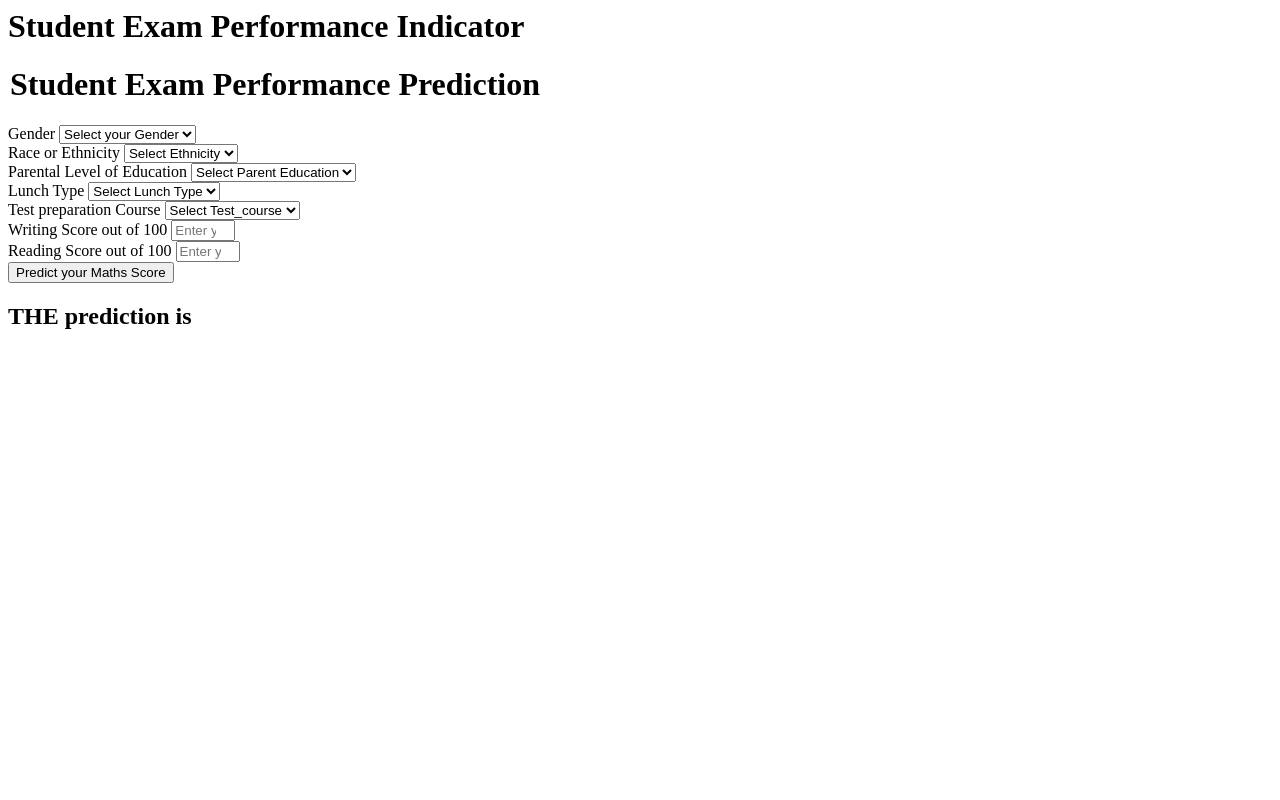
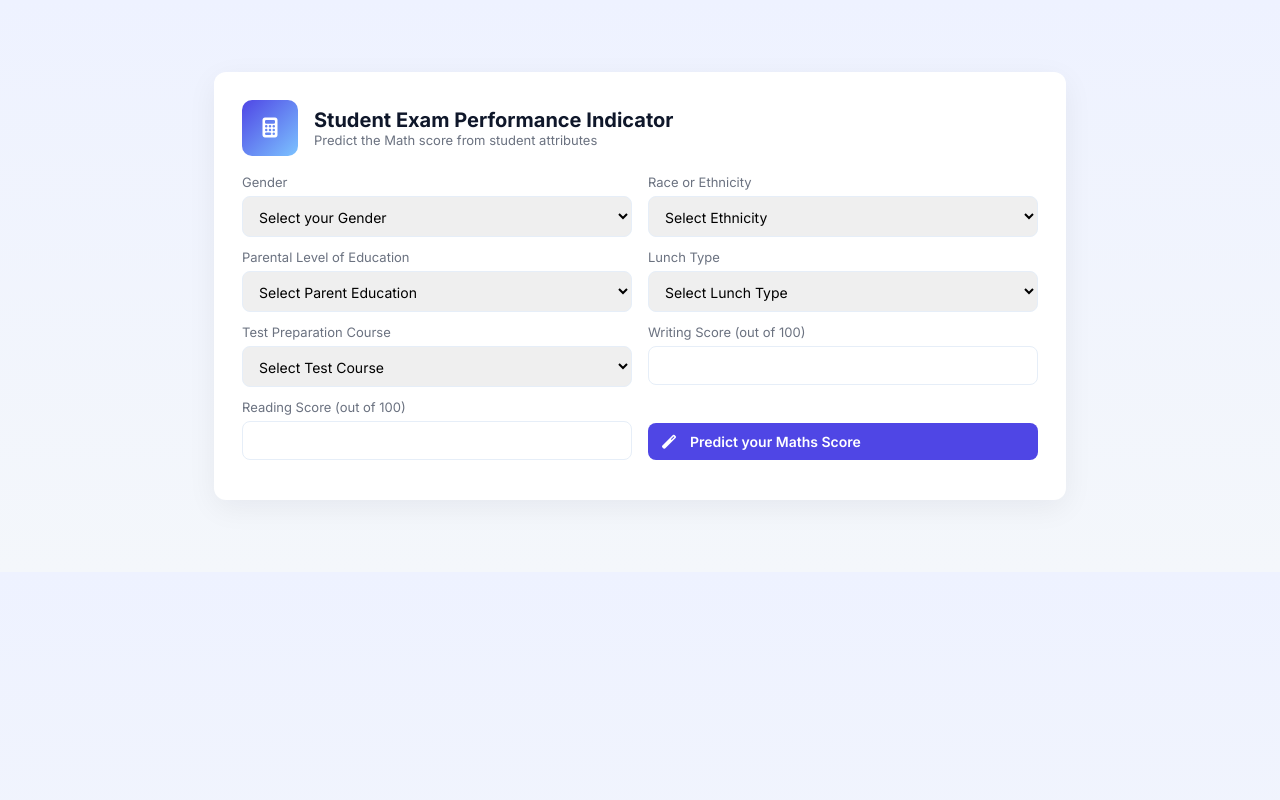
Before and after one commit to anuroy15052005/mlproject, a Flask app: page /predictdata in a window 1280 px wide. Run offline with Flask 3, Linux system fonts and the light colour scheme.

Commit message:
Sync local project to Github

```diff
--- a/src/pipeline/predict_pipeline.py
+++ b/src/pipeline/predict_pipeline.py
@@ -1,6 +1,7 @@
 import sys
 import os
 import pandas as pd
+import numpy as np
 from src.exception import CustomException
 from src.utils import load_object
 
@@ -19,6 +20,8 @@ class PredictPipeline:
             print("After Loading")
             data_scaled=preprocessor.transform(features)
             preds=model.predict(data_scaled)
+            # round predictions to 2 decimal places for display
+            preds = np.round(preds, 2)
             return preds
 
         except Exception as e:
--- /dev/null
+++ b/static/css/style.css
@@ -0,0 +1,61 @@
+:root{
+    --bg:#f4f7fb;
+    --card:#ffffff;
+    --accent:#4f46e5;
+    --muted:#6b7280;
+}
+.root{
+    --bg:#f4f7fb;
+    --card:#ffffff;
+    --accent:#4f46e5;
+    --muted:#6b7280;
+}
+*{box-sizing:border-box;font-family:'Inter', ui-sans-serif, system-ui, -apple-system, "Segoe UI", Roboto, "Helvetica Neue", Arial}
+body{
+    margin:0;
+    background:linear-gradient(180deg, #eef2ff, var(--bg));
+    color:#0f172a;
+}
+.container{
+    max-width:900px;
+    margin:48px auto;
+    padding:24px;
+}
+.card{
+    background:var(--card);
+    border-radius:12px;
+    padding:28px;
+    box-shadow:0 8px 30px rgba(15,23,42,0.06);
+}
+.header{
+    display:flex;
+    align-items:center;
+    gap:16px;
+    margin-bottom:18px;
+}
+.logo{
+    width:56px;
+    height:56px;
+    background:linear-gradient(135deg,var(--accent),#7cc3ff);
+    border-radius:10px;
+    display:flex;
+    align-items:center;
+    justify-content:center;
+    color:white;
+    font-weight:700;
+    font-size:20px;
+}
+.logo i{font-size:20px}
+.title{font-size:20px;margin:0}
+.subtitle{color:var(--muted);margin:0;font-size:13px}
+.form-row{display:flex;gap:16px;margin-bottom:12px}
+.form-col{flex:1;display:flex;flex-direction:column}
+label{font-size:13px;color:var(--muted);margin-bottom:6px}
+.form-input, select, input[type="number"], .btn{padding:10px 12px;border-radius:8px;border:1px solid #e6eef8;font-size:14px}
+.form-input:focus, select:focus, input:focus{outline:none;border-color:var(--accent);box-shadow:0 4px 18px rgba(79,70,229,0.12)}
+.btn{background:var(--accent);color:white;border:none;cursor:pointer;font-weight:600;display:inline-flex;align-items:center;gap:8px;padding:10px 14px}
+.btn i{margin-right:6px}
+.btn:hover{transform:translateY(-2px);box-shadow:0 8px 20px rgba(79,70,229,0.12)}
+.result{margin-top:18px;padding:14px;border-radius:8px;background:linear-gradient(90deg,#f8fbff,#ffffff);display:inline-block}
+.footer{margin-top:18px;color:var(--muted);font-size:13px}
+@media(max-width:700px){.form-row{flex-direction:column}}
--- a/templates/home.html
+++ b/templates/home.html
@@ -1,111 +1,102 @@
-<html>
+<!doctype html>
+<html lang="en">
+    <head>
+        <meta charset="utf-8" />
+        <meta name="viewport" content="width=device-width, initial-scale=1" />
+        <title>Student Exam Performance</title>
+        <link rel="stylesheet" href="/static/css/style.css">
+        <link href="https://fonts.googleapis.com/css2?family=Inter:wght@300;400;600;700&display=swap" rel="stylesheet">
+        <link rel="stylesheet" href="https://cdnjs.cloudflare.com/ajax/libs/font-awesome/6.4.0/css/all.min.css">
+    </head>
     <body>
-    <div class="login">
-       <h1>Student Exam Performance Indicator</h1>
+        <div class="container">
+            <div class="card">
+                <div class="header">
+                    <div class="logo"><i class="fa fa-calculator" aria-hidden="true"></i></div>
+                    <div>
+                        <h2 class="title">Student Exam Performance Indicator</h2>
+                        <p class="subtitle">Predict the Math score from student attributes</p>
+                    </div>
+                </div>
 
-       <form action="{{ url_for('predict_datapoint')}}" method="post">
-        <h1>
-            <legend>Student Exam Performance Prediction</legend>
-        </h1>
-        <div class="mb-3">
-            <label class="form-label">Gender</label>
-            <select class="form-control" name="gender" placeholder="Enter you Gender" required>
-                <option class="placeholder" selected disabled value="">Select your Gender</option>
-                <option value="male">
-                    Male
-                </option>
-                <option value="female">
-                    Female
-                </option>
+                <form action="{{ url_for('predict_datapoint') }}" method="post">
+                    <div class="form-row">
+                        <div class="form-col">
+                            <label>Gender</label>
+                            <select name="gender" required>
+                                <option value="" disabled selected>Select your Gender</option>
+                                <option value="male">Male</option>
+                                <option value="female">Female</option>
                             </select>
                         </div>
-        <div class="mb-3">
-            <label class="form-label">Race or Ethnicity</label>
-            <select class="form-control" name="ethnicity" placeholder="Enter you ethnicity" required>
-                <option class="placeholder" selected disabled value="">Select Ethnicity</option>
-                <option value="group A">
-                    Group A
-                </option>
-                <option value="group B">
-                    Group B
-                </option>
-                <option value="group C">
-                    Group C
-                </option>
-                <option value="group D">
-                    Group D
-                </option>
-                <option value="group E">
-                    Group E
-                </option>
+                        <div class="form-col">
+                            <label>Race or Ethnicity</label>
+                            <select name="ethnicity" required>
+                                <option value="" disabled selected>Select Ethnicity</option>
+                                <option value="group A">Group A</option>
+                                <option value="group B">Group B</option>
+                                <option value="group C">Group C</option>
+                                <option value="group D">Group D</option>
+                                <option value="group E">Group E</option>
                             </select>
                         </div>
-        <div class="mb-3">
-            <label class="form-label">Parental Level of Education</label>
-            <select class="form-control" name="parental_level_of_education"
-                placeholder="Enter you Parent Education" required>
-                <option class="placeholder" selected disabled value="">Select Parent Education</option>
-                <option value="associate's degree">
-                    associate's degree
-                </option>
-                <option value="bachelor's degree">
-                    bachelor's degree
-                </option>
-                <option value="high school">
-                    high school
-                </option>
-                <option value="master's degree">
-                    master's degree
-                </option>
-                <option value="some college">
-                    some college
-                </option>
-                <option value="some high school">
-                    some high school
-                </option>
+                    </div>
+
+                    <div class="form-row">
+                        <div class="form-col">
+                            <label>Parental Level of Education</label>
+                            <select name="parental_level_of_education" required>
+                                <option value="" disabled selected>Select Parent Education</option>
+                                <option value="associate's degree">associate's degree</option>
+                                <option value="bachelor's degree">bachelor's degree</option>
+                                <option value="high school">high school</option>
+                                <option value="master's degree">master's degree</option>
+                                <option value="some college">some college</option>
+                                <option value="some high school">some high school</option>
                             </select>
                         </div>
-        <div class="mb-3">
-            <label class="form-label">Lunch Type</label>
-            <select class="form-control" name="lunch" placeholder="Enter you Lunch" required>
-                <option class="placeholder" selected disabled value="">Select Lunch Type</option>
-                <option value="free/reduced">
-                    free/reduced
-                </option>
-                <option value="standard">
-                    standard
-                </option>
+                        <div class="form-col">
+                            <label>Lunch Type</label>
+                            <select name="lunch" required>
+                                <option value="" disabled selected>Select Lunch Type</option>
+                                <option value="free/reduced">free/reduced</option>
+                                <option value="standard">standard</option>
                             </select>
                         </div>
-        <div class="mb-3">
-            <label class="form-label">Test preparation Course</label>
-            <select class="form-control" name="test_preparation_course" placeholder="Enter you Course"
-                required>
-                <option class="placeholder" selected disabled value="">Select Test_course</option>
-                <option value="none">
-                    None
-                </option>
-                <option value="completed">
-                    Completed
-                </option>
+                    </div>
+
+                    <div class="form-row">
+                        <div class="form-col">
+                            <label>Test Preparation Course</label>
+                            <select name="test_preparation_course" required>
+                                <option value="" disabled selected>Select Test Course</option>
+                                <option value="none">None</option>
+                                <option value="completed">Completed</option>
                             </select>
                         </div>
-        <div class="mb-3">
-            <label class="form-label">Writing Score out of 100</label>
-            <input class="form-control" type="number" name="reading_score"
-                placeholder="Enter your Reading score" min='0' max='100' />
+                        <div class="form-col">
+                            <label>Writing Score (out of 100)</label>
+                            <input type="number" name="writing_score" min="0" max="100" />
                         </div>
-        <div class="mb-3">
-            <label class="form-label">Reading Score out of 100</label>
-            <input class="form-control" type="number" name="writing_score"
-                placeholder="Enter your Reading Score" min='0' max='100' />
                     </div>
-        <div class="mb-3">
-            <input class="btn btn-primary" type="submit" value="Predict your Maths Score" required />
+
+                    <div class="form-row">
+                        <div class="form-col">
+                            <label>Reading Score (out of 100)</label>
+                            <input type="number" name="reading_score" min="0" max="100" />
+                        </div>
+                        <div class="form-col" style="align-self:flex-end">
+                            <button class="btn" type="submit"><i class="fa fa-magic" aria-hidden="true"></i> Predict your Maths Score</button>
+                        </div>
                     </div>
                 </form>
-    <h2>
-       THE  prediction is {{results}}
-    </h2>
-   <body>
+
+                {% if results is defined %}
+                <div class="result">Prediction: <strong>{{ results }}</strong></div>
+                {% endif %}
+
+
+            </div>
+        </div>
+    </body>
 </html>
```
Also changed, not shown: application.py (deleted, +0 -41 lines), templates/index.html (+25 -1 lines), 1 other file. Lines whose indentation alone changed are shown as unchanged.
